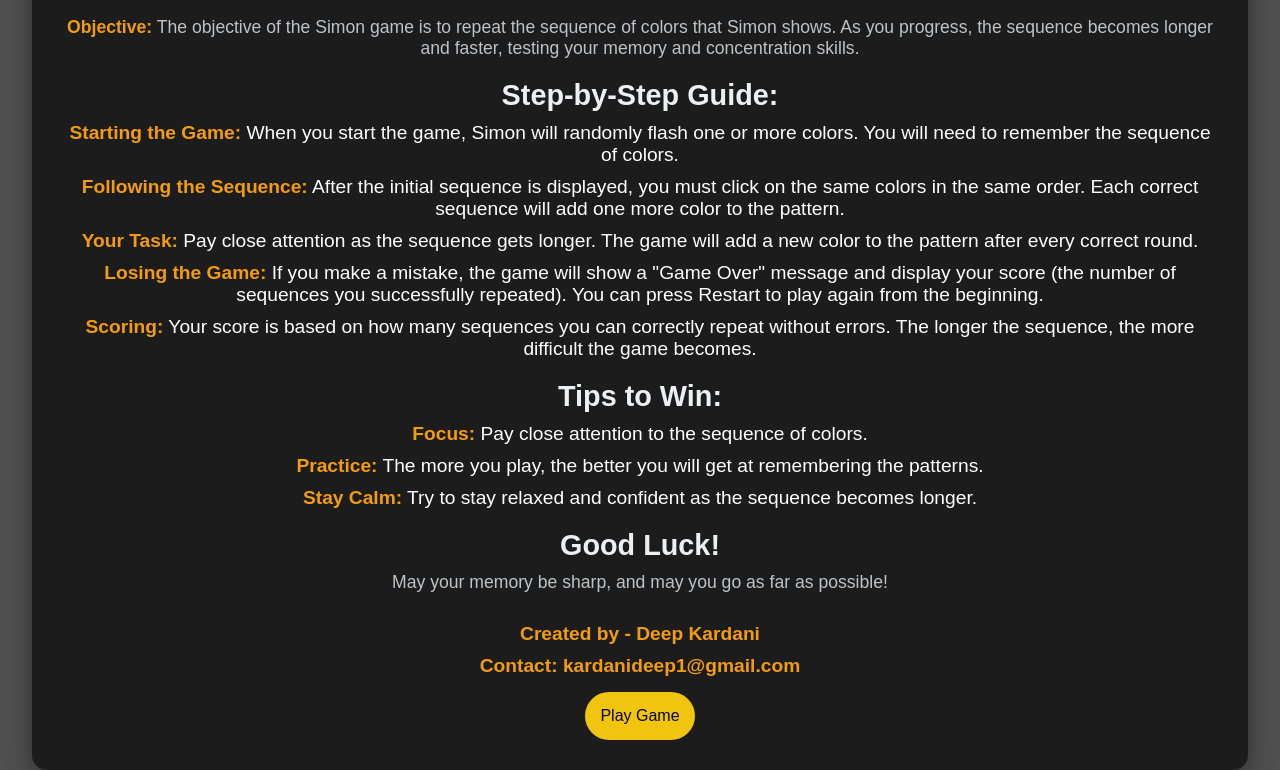
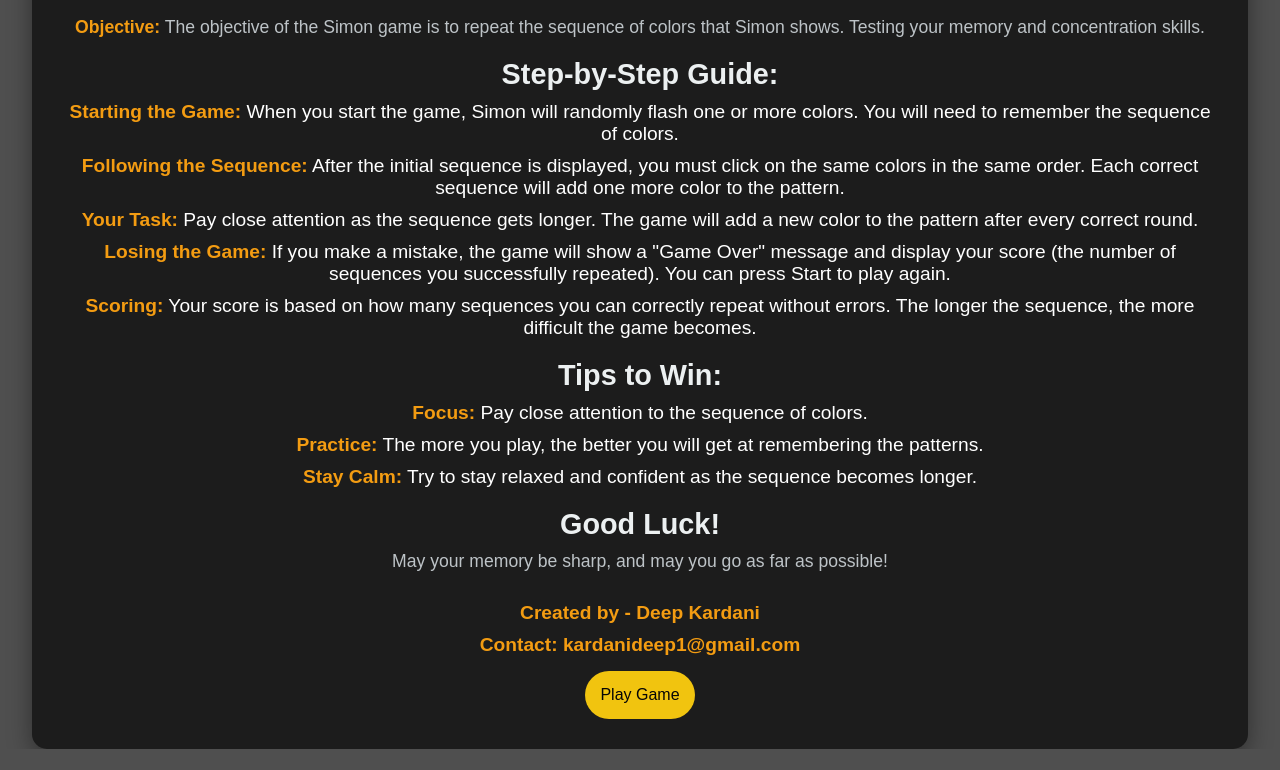
Before and after one commit to Kardanideep/simon-game, a plain HTML site: page index1.html in a window 1280 px wide. Shown: the part 78-848 px from the top of the page. After the commit the page ends 827 px from the top, so only its background shows below. Drawn offline with Linux system fonts and the light colour scheme.

Commit message:
Update index1.html

```diff
--- a/index1.html
+++ b/index1.html
@@ -9,14 +9,14 @@
 <body>
   <div class="how-to-play-container">
     <h1>How to Play Simon Game</h1>
-    <p><strong>Objective:</strong> The objective of the Simon game is to repeat the sequence of colors that Simon shows. As you progress, the sequence becomes longer and faster, testing your memory and concentration skills.</p>
+    <p><strong>Objective:</strong> The objective of the Simon game is to repeat the sequence of colors that Simon shows. Testing your memory and concentration skills.</p>
 
     <h2>Step-by-Step Guide:</h2>
     <ul>
       <li><strong>Starting the Game:</strong> When you start the game, Simon will randomly flash one or more colors. You will need to remember the sequence of colors.</li>
       <li><strong>Following the Sequence:</strong> After the initial sequence is displayed, you must click on the same colors in the same order. Each correct sequence will add one more color to the pattern.</li>
       <li><strong>Your Task:</strong> Pay close attention as the sequence gets longer. The game will add a new color to the pattern after every correct round.</li>
-      <li><strong>Losing the Game:</strong> If you make a mistake, the game will show a "Game Over" message and display your score (the number of sequences you successfully repeated). You can press Restart to play again from the beginning.</li>
+      <li><strong>Losing the Game:</strong> If you make a mistake, the game will show a "Game Over" message and display your score (the number of sequences you successfully repeated). You can press Start to play again.</li>
       <li><strong>Scoring:</strong> Your score is based on how many sequences you can correctly repeat without errors. The longer the sequence, the more difficult the game becomes.</li>
     </ul>
 
```
